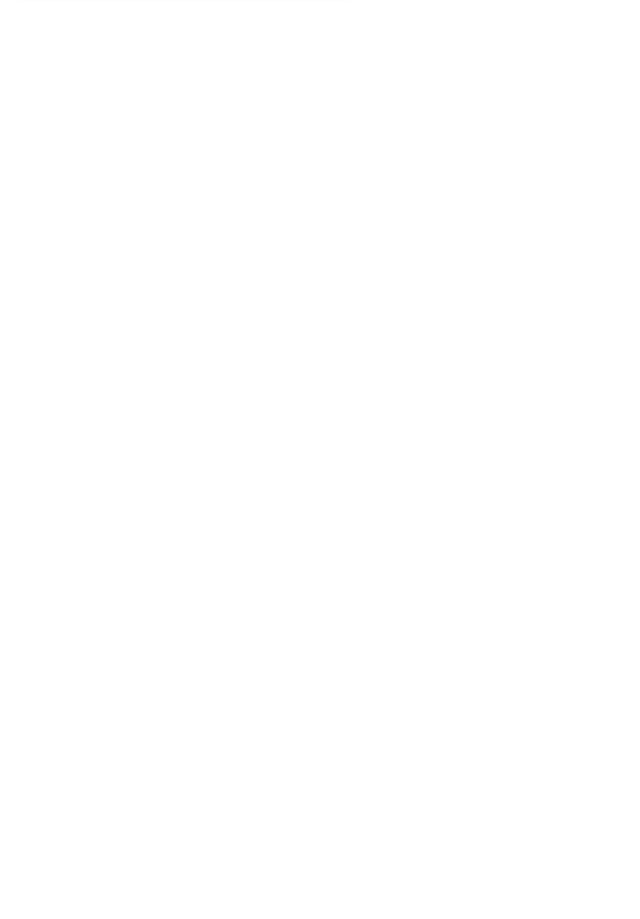
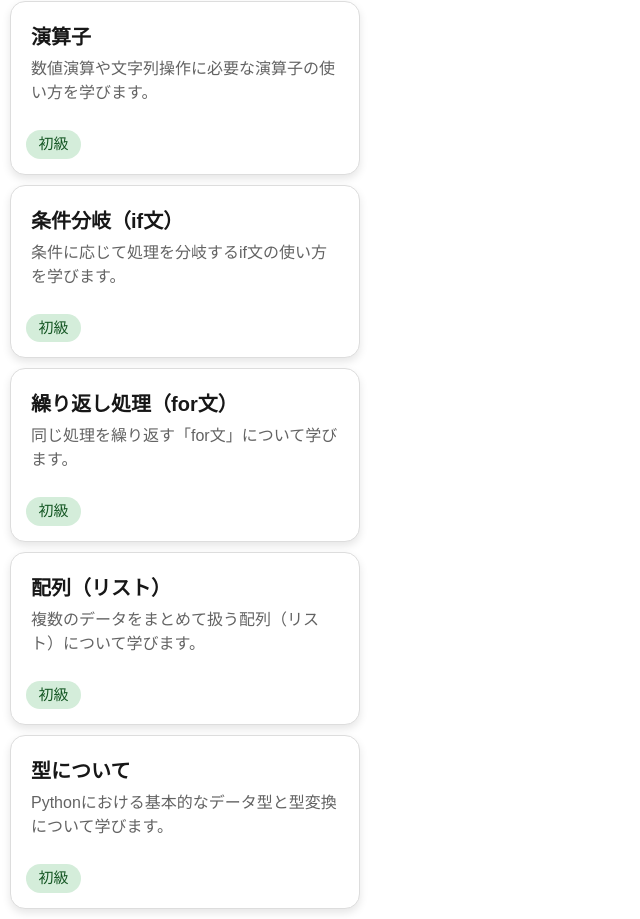
Before and after one commit to KinuGra/is-seminar-algostep, a Next.js app: page /home in a window 1280 px wide. Shown: the part 452-1371 px from the top of the page, without its empty margins (0-640 px from the left). Before the commit the page ends 800 px from the top, so only its background shows below. Built offline with nearby package versions, Linux system fonts and the light colour scheme.

Commit message:
add: 基本文法のデータを追加

```diff
--- a/src/data/lesson/programmingBasics.js
+++ b/src/data/lesson/programmingBasics.js
@@ -12,4 +12,34 @@ export const programmingBasics = [
 			"プログラムでデータを扱うための基本要素である変数について学びます。",
 		difficulty: "easy",
 	},
+	{
+		id: 3,
+		title: "演算子",
+		description: "数値演算や文字列操作に必要な演算子の使い方を学びます。",
+		difficulty: "easy",
+	},
+	{
+		id: 4,
+		title: "条件分岐（if文）",
+		description: "条件に応じて処理を分岐するif文の使い方を学びます。",
+		difficulty: "easy",
+	},
+	{
+		id: 5,
+		title: "繰り返し処理（for文）",
+		description: "同じ処理を繰り返す「for文」について学びます。",
+		difficulty: "easy",
+	},
+	{
+		id: 6,
+		title: "配列（リスト）",
+		description: "複数のデータをまとめて扱う配列（リスト）について学びます。",
+		difficulty: "easy",
+	},
+	{
+		id: 7,
+		title: "型について",
+		description: "Pythonにおける基本的なデータ型と型変換について学びます。",
+		difficulty: "easy",
+	},
 ];
```
Lines whose indentation alone changed are shown as unchanged.
